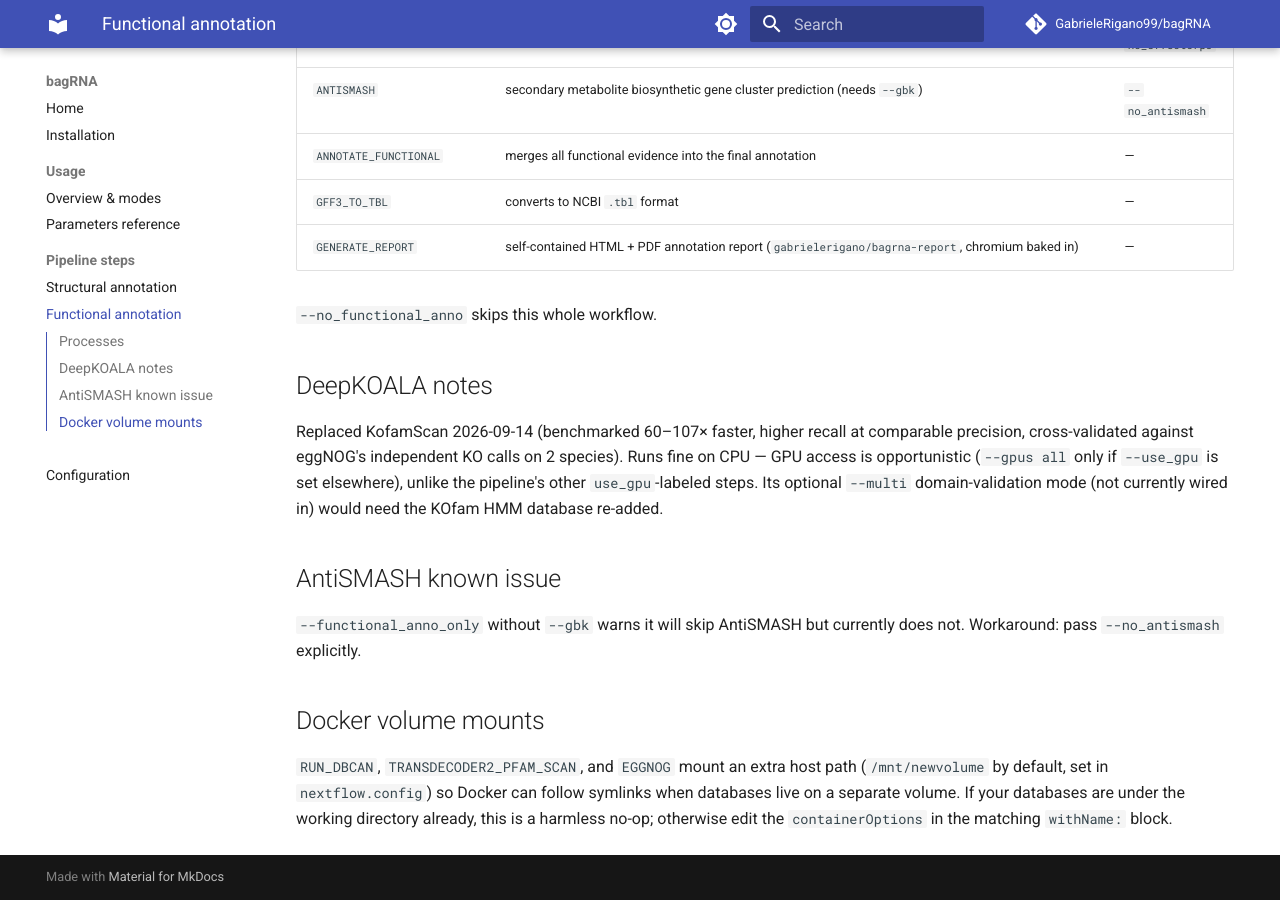
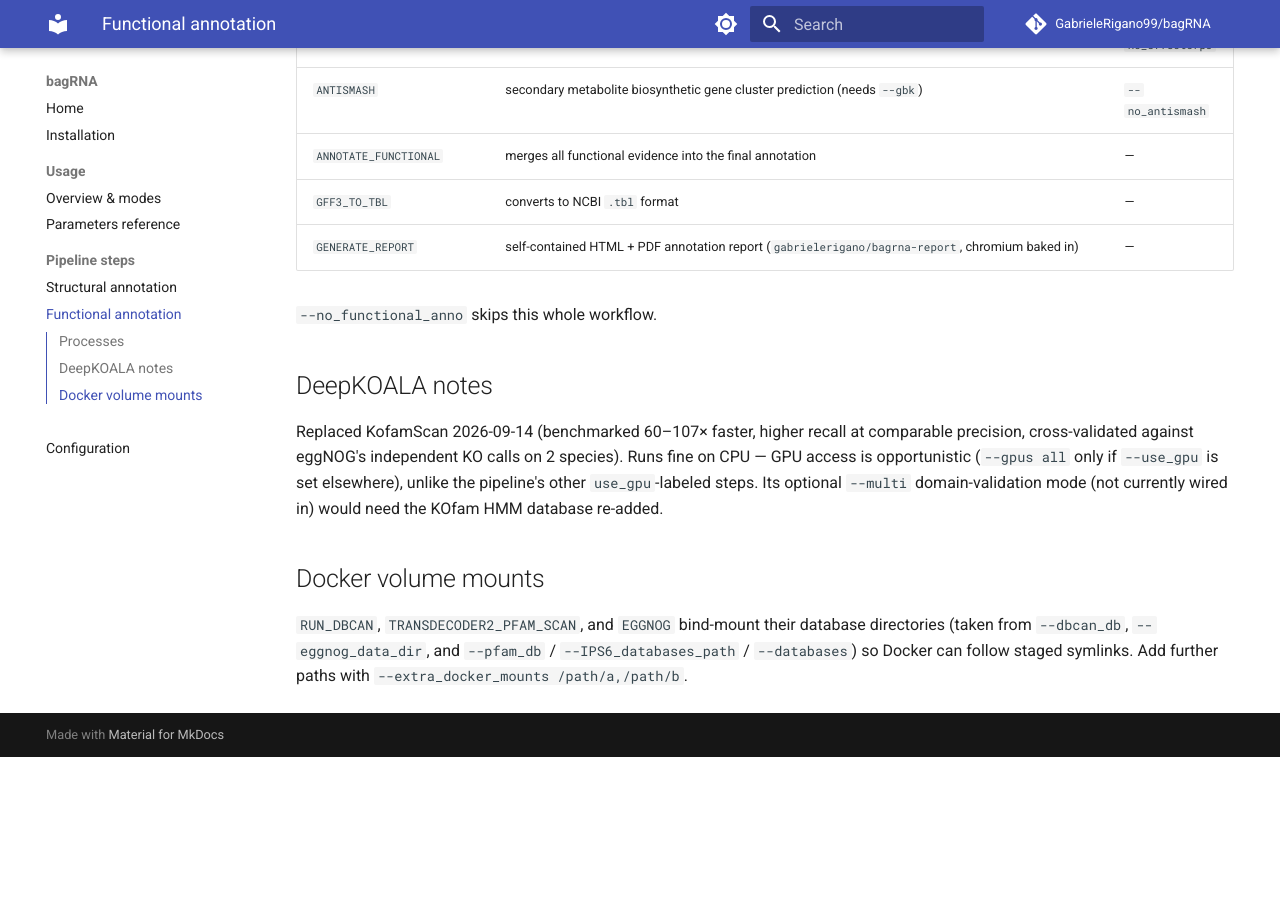
Before and after one commit to GabrieleRigano99/bagRNA, an MkDocs documentation site: the page built from docs/functional-annotation.md, in a window 1280 px wide and 900 px high, scrolled down 989 px. Built offline with MkDocs 1.6.1 and Material for MkDocs 9.7.7, drawn with Linux system fonts in a browser that asks for light colours; comment, search, counter and statistics services are not loaded; after the commit the page ends 1746 px from its top, so only the background shows below that.

Commit message:
docs: drop fixed AntiSMASH and BUSCO known issues; update Docker mount notes

```diff
--- a/docs/functional-annotation.md
+++ b/docs/functional-annotation.md
@@ -32,10 +32,6 @@ Runs automatically after structural annotation in full mode, or standalone with
 
 Replaced KofamScan 2026-09-14 (benchmarked 60–107× faster, higher recall at comparable precision, cross-validated against eggNOG's independent KO calls on 2 species). Runs fine on CPU — GPU access is opportunistic (`--gpus all` only if `--use_gpu` is set elsewhere), unlike the pipeline's other `use_gpu`-labeled steps. Its optional `--multi` domain-validation mode (not currently wired in) would need the KOfam HMM database re-added.
 
-## AntiSMASH known issue
-
-`--functional_anno_only` without `--gbk` warns it will skip AntiSMASH but currently does not. Workaround: pass `--no_antismash` explicitly.
-
 ## Docker volume mounts
 
-`RUN_DBCAN`, `TRANSDECODER2_PFAM_SCAN`, and `EGGNOG` mount an extra host path (`/mnt/newvolume` by default, set in `nextflow.config`) so Docker can follow symlinks when databases live on a separate volume. If your databases are under the working directory already, this is a harmless no-op; otherwise edit the `containerOptions` in the matching `withName:` block.
+`RUN_DBCAN`, `TRANSDECODER2_PFAM_SCAN`, and `EGGNOG` bind-mount their database directories (taken from `--dbcan_db`, `--eggnog_data_dir`, and `--pfam_db` / `--IPS6_databases_path` / `--databases`) so Docker can follow staged symlinks. Add further paths with `--extra_docker_mounts /path/a,/path/b`.
```
Also changed, not shown: docs/configuration.md (+1 -1 lines), docs/structural-annotation.md (+0 -4 lines), docs/usage.md (+0 -3 lines).
